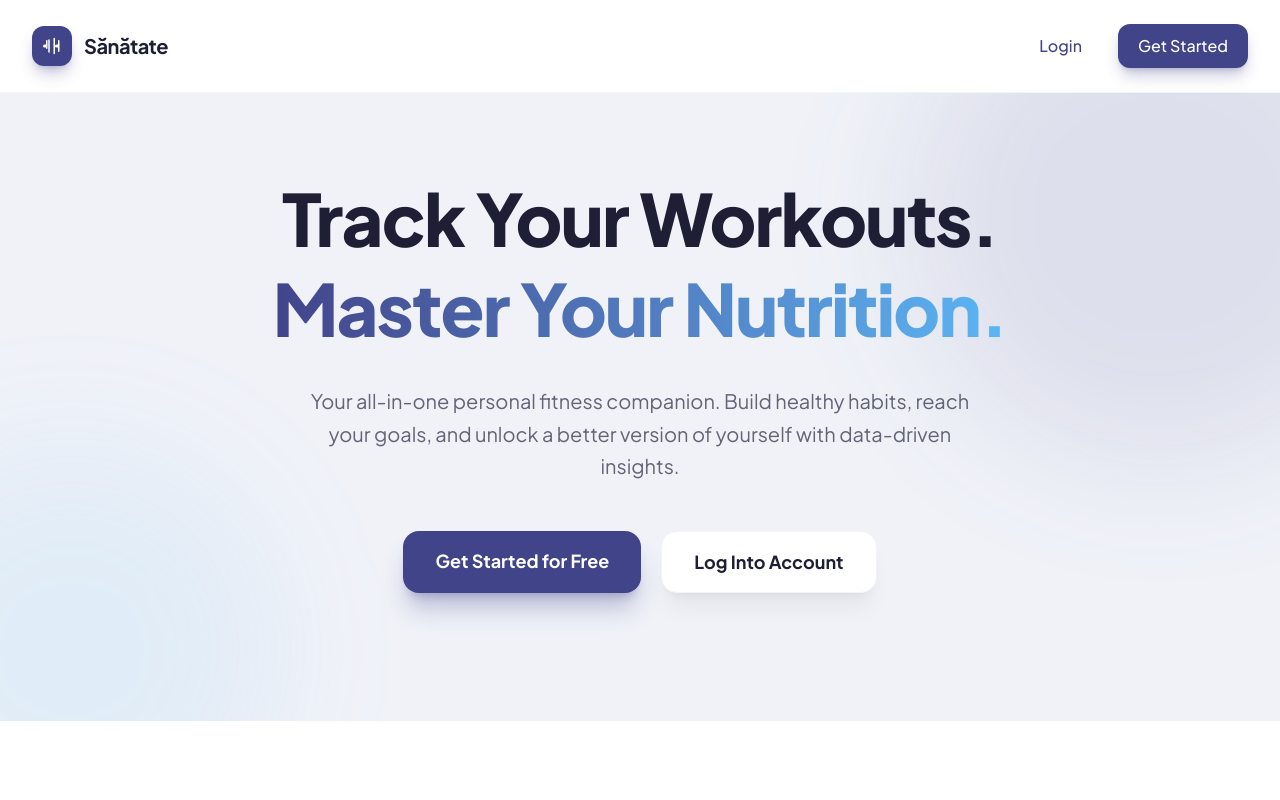
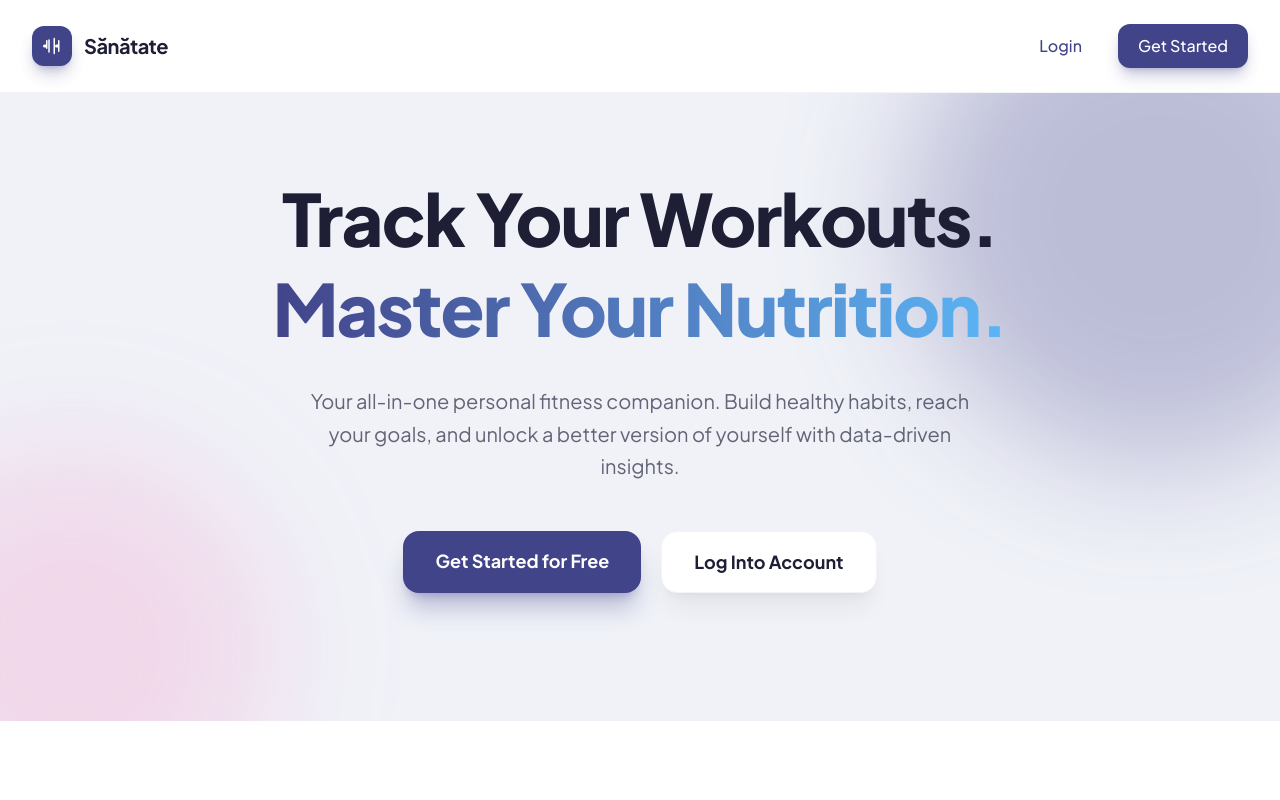
Before and after one commit to maxjumiga/ProiectTWebFront, a React (Vite) app: page / in a window 1280 px wide. Shown: the top 800 px of the page. Built offline with nearby package versions, Linux system fonts and the light colour scheme.

Commit message:
design landing final

```diff
--- a/src/pages/Landing.tsx
+++ b/src/pages/Landing.tsx
@@ -53,8 +53,8 @@ export default function Landing() {
             {/* Hero Section */}
             <section className="relative pt-20 pb-32 px-6 overflow-hidden">
                 {/* Background Decorative Blob */}
-                <div className="absolute top-0 right-0 -m-32 w-[500px] h-[500px] bg-[#42448A]/10 rounded-full blur-3xl pointer-events-none" />
-                <div className="absolute bottom-0 left-0 -m-32 w-[400px] h-[400px] bg-[#5BB6F5]/10 rounded-full blur-3xl pointer-events-none" />
+                <div className="absolute top-0 right-0 -m-32 w-[500px] h-[500px] bg-[#42448A]/30 rounded-full blur-3xl pointer-events-none" />
+                <div className="absolute bottom-0 left-0 -m-32 w-[400px] h-[400px] bg-[#F472B6]/20 rounded-full blur-3xl pointer-events-none" />
 
                 <div className="max-w-5xl mx-auto text-center relative z-10">
                     <motion.h1
```
